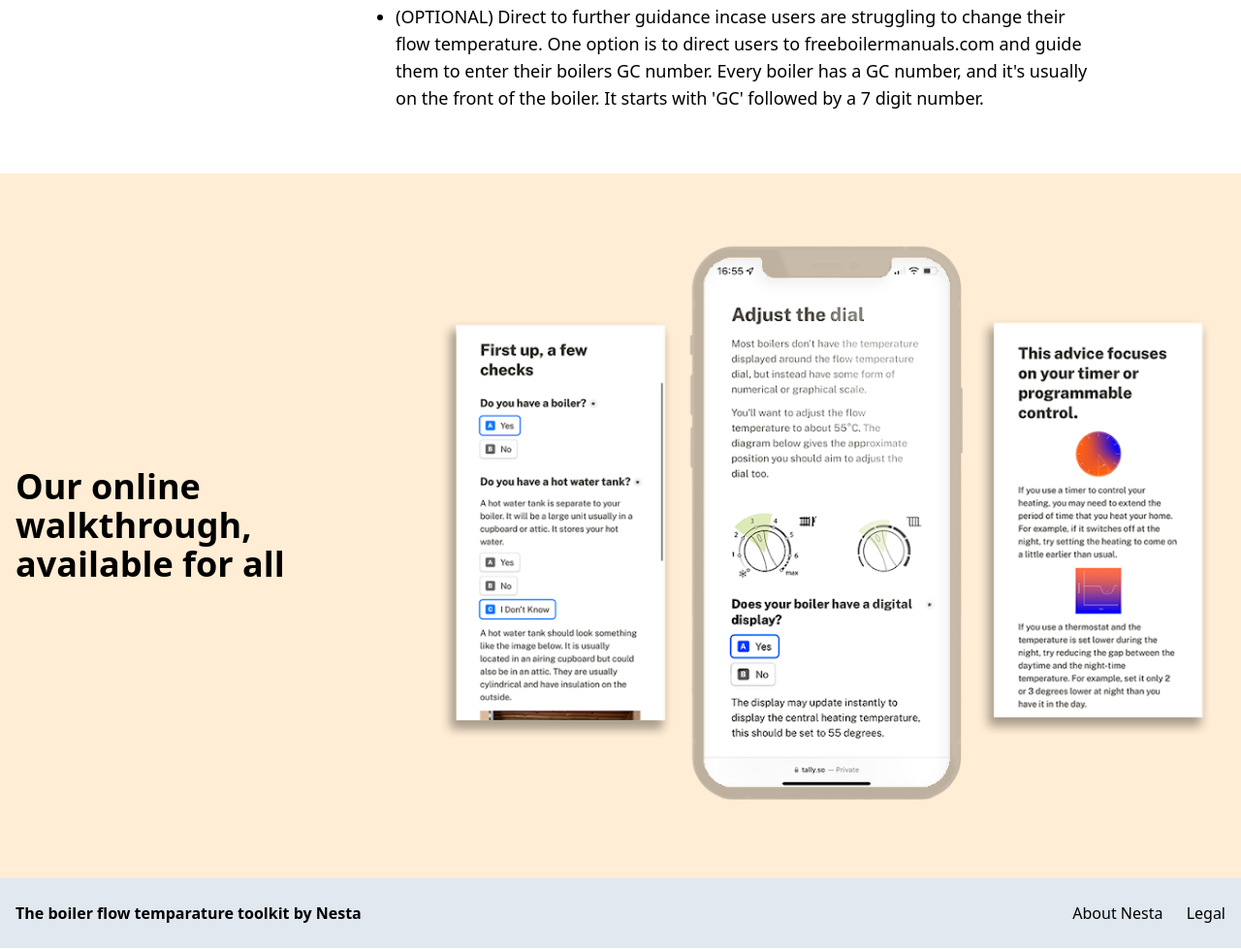
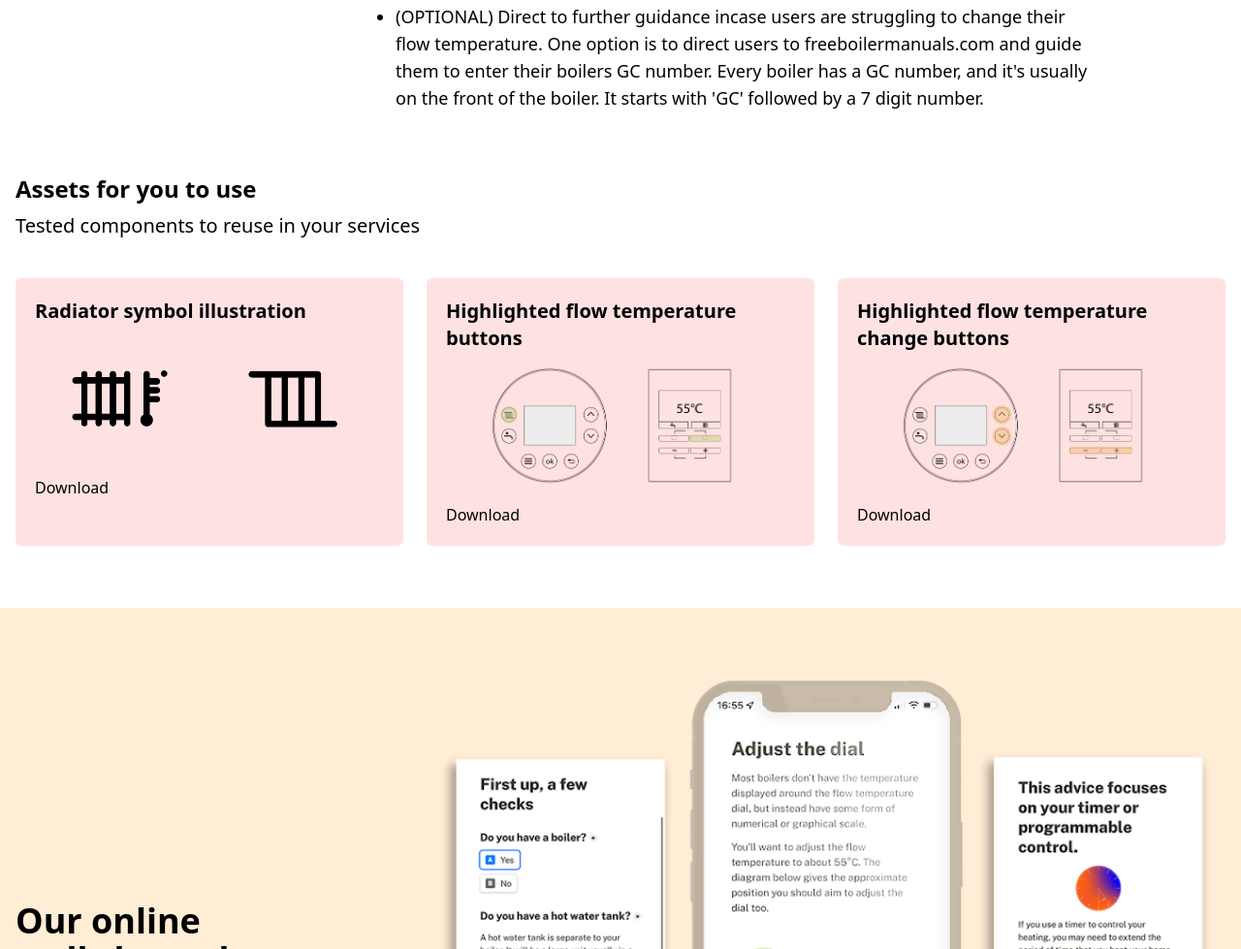
Before and after one commit to nestauk/flow-temp-toolkit, an Eleventy site: page src/patterns/give-advice-specific-to-boiler-type-button-based-boiler.md in a window 1280 px wide. Shown: the part 945-1924 px from the top of the page at 97% size. Built offline with nearby package versions, Linux system fonts and the light colour scheme; Eleventy itself is replaced by a stand-in of ours; files that its build step writes are made by us from their sources.

Commit message:
Update Patterns “give-advice-specific-to-boiler-type-button-based-boiler”

```diff
--- a/src/patterns/give-advice-specific-to-boiler-type-button-based-boiler.md
+++ b/src/patterns/give-advice-specific-to-boiler-type-button-based-boiler.md
@@ -3,6 +3,20 @@ title: " Give advice specific to boiler type - Button-based boiler. "
 tagline: " Give advice specific to boiler type - Button-based boiler. "
 icon: /static/files/icon.svg
 alt: " Give advice specific to boiler type - Button-based boiler. "
+assets:
+  - title: Radiator symbol illustration
+    image: /static/files/boiler-optimisation-boiler-symbol.png
+    file: /static/files/boiler-optimisation-boiler-symbol.png
+    alt: Illustration of boiler radiator symbols
+  - title: Highlighted flow temperature buttons
+    image: /static/files/boiler-optimisation-digital-controls-radiator-highlighted-01-01.png
+    alt: An illustration of boiler controls with the flow temperature button
+      highlighted in green.
+    file: /static/files/boiler-optimisation-digital-controls-radiator-highlighted-01-01.png
+  - title: Highlighted flow temperature change buttons
+    image: /static/files/boiler-optimisation-heating-control-highlight-01-01.png
+    alt: An illustration of buttons that are used to raise flow temperature
+    file: /static/files/boiler-optimisation-heating-control-highlight-01-01.png
 ---
 ## Key points to communicate
 
```
Also changed, not shown: src/static/files/boiler-optimisation-boiler-symbol.png (added), src/static/files/boiler-optimisation-digital-controls-radiator-highlighted-01-01.png (added), src/static/files/boiler-optimisation-heating-control-highlight-01-01.png (added).
